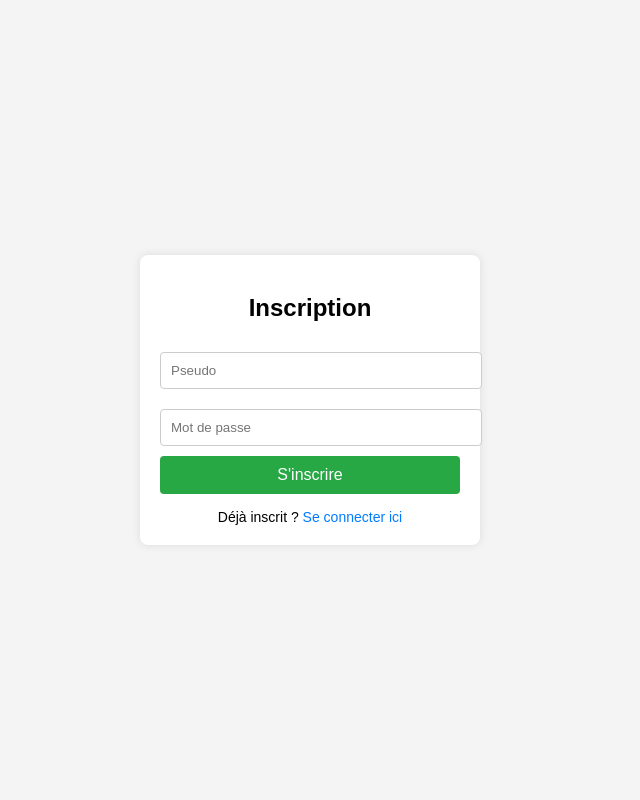
After one commit to ArthurDesc/Memory, a PHP site: page /register.php in a window 1280 px wide. The commit adds this page. Shown: the whole page, without its empty margins (330-970 px from the left). Run offline with PHP 8.4, Linux system fonts and the light colour scheme.

Commit message:
first commit

```diff
--- a/assets/css/style.css
+++ b/assets/css/style.css
@@ -0,0 +1,64 @@
+       body {
+            font-family: Arial, sans-serif;
+            background-color: #f4f4f4;
+            display: flex;
+            justify-content: center;
+            align-items: center;
+            height: 100vh;
+        }
+
+        .container {
+            background-color: #fff;
+            padding: 20px;
+            border-radius: 8px;
+            box-shadow: 0px 0px 10px rgba(0, 0, 0, 0.1);
+            text-align: center;
+            width: 300px;
+        }
+
+        h2 {
+            margin-bottom: 20px;
+        }
+
+        input[type="text"],
+        input[type="password"] {
+            width: 100%;
+            padding: 10px;
+            margin: 10px 0;
+            border: 1px solid #ccc;
+            border-radius: 4px;
+        }
+
+        button {
+            width: 100%;
+            padding: 10px;
+            background-color: #28a745;
+            color: #fff;
+            border: none;
+            border-radius: 4px;
+            cursor: pointer;
+            font-size: 16px;
+        }
+
+        button:hover {
+            background-color: #218838;
+        }
+
+        .error {
+            color: red;
+            margin-bottom: 10px;
+        }
+
+        .register {
+            margin-top: 15px;
+            font-size: 14px;
+        }
+
+        .register a {
+            color: #007bff;
+            text-decoration: none;
+        }
+
+        .register a:hover {
+            text-decoration: underline;
+        }
--- /dev/null
+++ b/register.php
@@ -0,0 +1,145 @@
+<?php
+session_start();
+require 'db.php';
+
+$error = '';
+$success = '';
+
+if ($_SERVER['REQUEST_METHOD'] == 'POST') {
+    $username = trim($_POST['username']);
+    $password = trim($_POST['password']);
+    $email = trim($_POST['email']);
+
+    // Validation simple
+    if (empty($username) || empty($password) || empty($email)) {
+        $error = 'Tous les champs sont requis.';
+    } else {
+        // Vérifier si le nom d'utilisateur existe déjà
+        $stmt = $pdo->prepare('SELECT * FROM users WHERE username = ?');
+        $stmt->execute([$username]);
+        if ($stmt->fetch()) {
+            $error = 'Ce nom d\'utilisateur est déjà pris.';
+        } else {
+            // Hacher le mot de passe
+            $hashedPassword = password_hash($password, PASSWORD_DEFAULT);
+
+            // Insérer l'utilisateur dans la base de données
+            $stmt = $pdo->prepare('INSERT INTO users (username, password, email) VALUES (?, ?, ?)');
+            if ($stmt->execute([$username, $hashedPassword, $email])) {
+                $success = 'Inscription réussie ! Vous pouvez maintenant vous connecter.';
+                // Rediriger après un délai ou afficher un message de succès
+                header('Refresh: 2; URL=index.php');
+                exit;
+            } else {
+                $error = 'Une erreur est survenue lors de l\'inscription.';
+            }
+        }
+    }
+}
+?>
+
+<!DOCTYPE html>
+<html lang="fr">
+<head>
+    <meta charset="UTF-8">
+    <meta name="viewport" content="width=device-width, initial-scale=1.0">
+    <title>Inscription - Memory Game</title>
+    <link rel="stylesheet" href="./assets/css/style.css">
+    <style>
+        body {
+            font-family: Arial, sans-serif;
+            background-color: #f4f4f4;
+            display: flex;
+            justify-content: center;
+            align-items: center;
+            height: 100vh;
+            margin: 0;
+        }
+
+        .container {
+            background-color: #fff;
+            padding: 20px;
+            border-radius: 8px;
+            box-shadow: 0px 0px 10px rgba(0, 0, 0, 0.1);
+            text-align: center;
+            width: 300px;
+        }
+
+        h2 {
+            margin-bottom: 20px;
+        }
+
+        input[type="text"],
+        input[type="password"],
+        input[type="email"] {
+            width: 100%;
+            padding: 10px;
+            margin: 10px 0;
+            border: 1px solid #ccc;
+            border-radius: 4px;
+        }
+
+        button {
+            width: 100%;
+            padding: 10px;
+            background-color: #28a745;
+            color: #fff;
+            border: none;
+            border-radius: 4px;
+            cursor: pointer;
+            font-size: 16px;
+        }
+
+        button:hover {
+            background-color: #218838;
+        }
+
+        .error {
+            color: red;
+            margin-bottom: 10px;
+        }
+
+        .success {
+            color: green;
+            margin-bottom: 10px;
+        }
+
+        .login {
+            margin-top: 15px;
+            font-size: 14px;
+        }
+
+        .login a {
+            color: #007bff;
+            text-decoration: none;
+        }
+
+        .login a:hover {
+            text-decoration: underline;
+        }
+    </style>
+</head>
+<body>
+    <div class="container">
+        <h2>Inscription</h2>
+
+        <?php if ($error): ?>
+            <div class="error"><?php echo $error; ?></div>
+        <?php endif; ?>
+
+        <?php if ($success): ?>
+            <div class="success"><?php echo $success; ?></div>
+        <?php endif; ?>
+
+        <form method="POST">
+            <input type="text" name="username" placeholder="Pseudo" required>
+            <input type="password" name="password" placeholder="Mot de passe" required>
+            <button type="submit">S'inscrire</button>
+        </form>
+
+        <div class="login">
+            Déjà inscrit ? <a href="index.php">Se connecter ici</a>
+        </div>
+    </div>
+</body>
+</html>
```
Also changed, not shown: index.php (+2 -67 lines), game.php (added), play.php (added).
